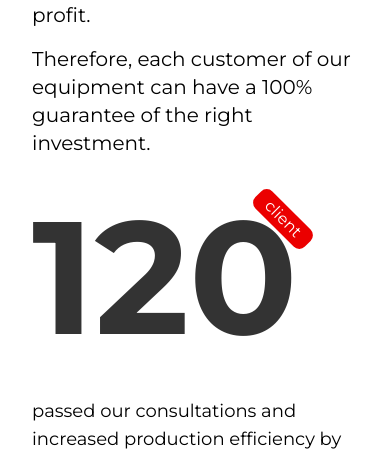
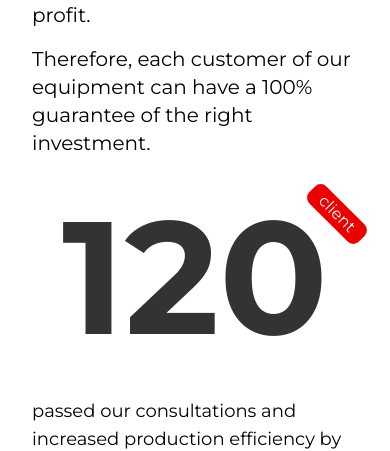
Before and after one commit to mahirliy55/eximpack-fe, a Next.js app: page / in a window 390 px wide. Shown: the part 2988-3439 px from the top of the page. Built offline with nearby package versions, Linux system fonts and the light colour scheme; no server answers.

Commit message:
init commit

```diff
--- a/app/about-us/page.tsx
+++ b/app/about-us/page.tsx
@@ -13,6 +13,7 @@ const Page = () => {
           autoPlay
           muted
           loop
+
           className="md:w-full md:h-screen object-cover w-full h-full"
         >
           <source src="/bg-big.mp4" type="video/mp4" />
--- a/app/page.tsx
+++ b/app/page.tsx
@@ -66,7 +66,7 @@ export default async function Home() {
         <h4 className="text-[#333333] font-semibold text-3xl text-center">
           EXPERIENCE AND GUARANTEE
         </h4>
-        <div className="flex md:flex-row flex-col items-center justify-center gap-x-28 mt-4">
+        <div className="flex lg:flex-row flex-col items-center justify-center gap-x-28 mt-4">
           <div className="flex flex-col gap-y-4 md:w-[600px] w-full">
             <p className="text-xl">
               Our company has almost a quarter of a century of experience. With
@@ -79,10 +79,12 @@ export default async function Home() {
             </p>
           </div>
           <div className="flex flex-col relative">
-            <span className="absolute top-[50px] md:left-[235px] left-[216px] bg-[#EB0000] w-[70px] rotate-45 text-center rounded-lg text-white">
+            <span className="absolute top-[45px] md:left-[235px] left-[270px] bg-[#EB0000] w-[70px] rotate-45 text-center rounded-lg text-white">
               client
             </span>
-            <h3 className="text-[#333333] text-[10rem] font-bold">120</h3>
+            <h3 className="text-[#333333] text-[10rem] font-bold text-center md:text-start">
+              120
+            </h3>
             <span className="text-lg md:w-[515px] w-full">
               passed our consultations and increased production efficiency by at
               least 40%
```
